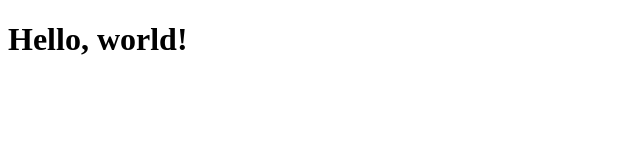
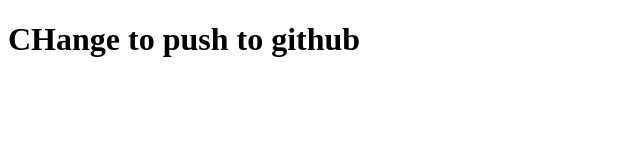
Before and after one commit to summero2/git-demo, a plain HTML site: page web/index.html in a window 1280 px wide. Shown: the whole page, without its empty margins (0-640 px from the left). Drawn offline with Linux system fonts and the light colour scheme.

Commit message:
updating index page for github

```diff
--- a/web/index.html
+++ b/web/index.html
@@ -7,6 +7,6 @@
   <meta name="description" content="" />
 </head>
 <body>
-  <h1>Hello, world!</h1>
+  <h1>CHange to push to github</h1>
 </body>
 </html>
```
